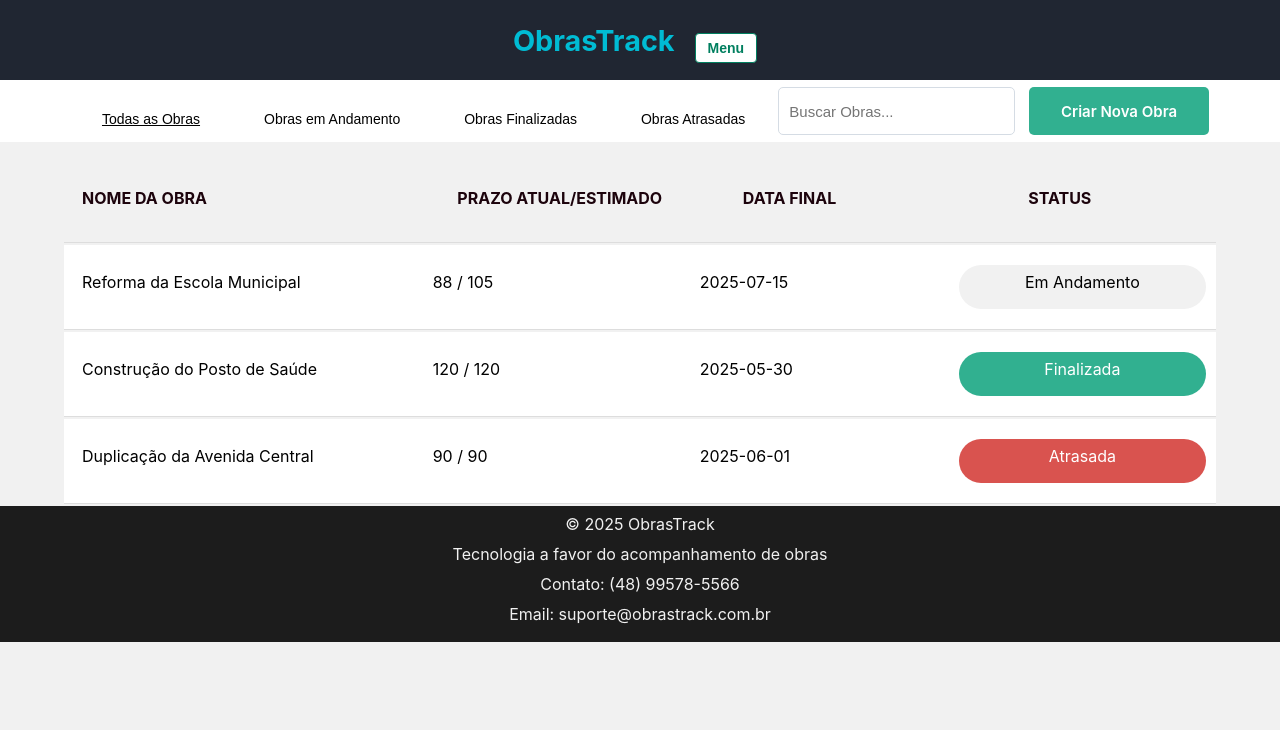
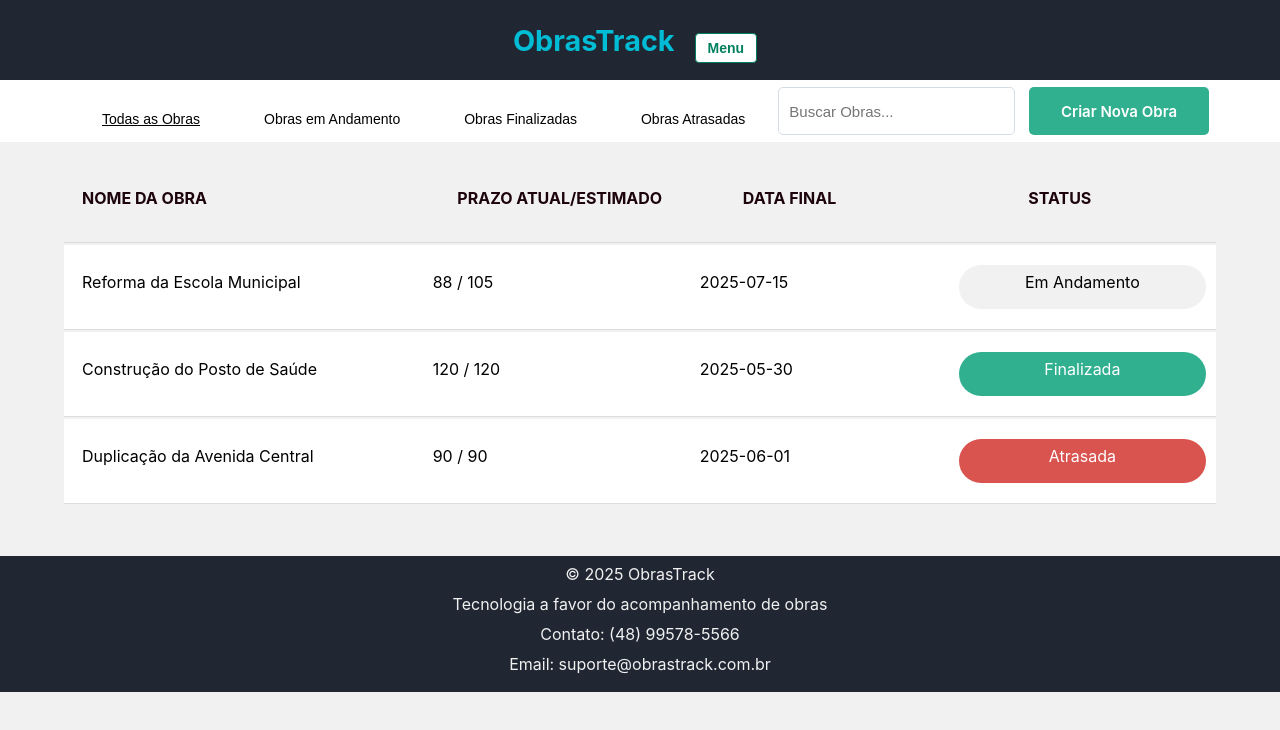
Before and after one commit to marianamarquesg/projeto-aplicado, a React (Create React App) app: page /obras in a window 1280 px wide. Shown: the top 730 px of the page. Built offline with nearby package versions, Linux system fonts and the light colour scheme.

Commit message:
comitando alteracoes no footer

```diff
--- a/src/Pages/ObrasCadastradas/Obras.css
+++ b/src/Pages/ObrasCadastradas/Obras.css
@@ -1,6 +1,7 @@
 #obras-section {
   display: flex;
   flex-direction: column;
+  padding-bottom: 50px;
 }
 
 #lista-obras {
--- a/src/Pages/Perfil/DetalhesPerfil.css
+++ b/src/Pages/Perfil/DetalhesPerfil.css
@@ -1,4 +1,4 @@
-.container {
+.container-detalhes-perfil {
   padding: 20px;
   max-width: 600px;
   margin: 0 auto;
--- a/src/Pages/Perfil/DetalhesPerfil.js
+++ b/src/Pages/Perfil/DetalhesPerfil.js
@@ -13,7 +13,7 @@ function DetalhesPerfil() {
   }
 
   return (
-    <div className="container">
+    <div className="container-detalhes-perfil">
       <h2>Perfil do Usuário</h2>
 
       <InputForm label="Nome" value={`${usuario.nome} ${usuario.sobrenome}`} disabled />
--- a/src/Pages/Perfil/EditarPerfil.css
+++ b/src/Pages/Perfil/EditarPerfil.css
@@ -1,4 +1,4 @@
-.container {
+.container-editar-perfil {
   padding: 20px;
   max-width: 600px;
   margin: 0 auto;
--- a/src/Pages/Perfil/EditarPerfil.js
+++ b/src/Pages/Perfil/EditarPerfil.js
@@ -57,7 +57,7 @@ function EditarPerfil() {
   }
 
   return (
-    <div className="container">
+    <div className="container-editar-perfil">
       <h2>Editar Perfil</h2>
 
       <InputForm label="Nome" value={nome} onChange={e => setNome(e.target.value)} />
--- a/src/components/Footer/Footer.css
+++ b/src/components/Footer/Footer.css
@@ -1,14 +1,9 @@
 .footer {
-  position: relative;
-  bottom: 0;
-  left: 0;
   width: 100%;
-  background-color: #1c1c1c;
+  background-color: #202632;
   color: #f1f1f1;
   padding: 0.5rem 0;
   text-align: center;
-  font-size: 0.9rem;
-  box-sizing: border-box;
 }
 
 
```
